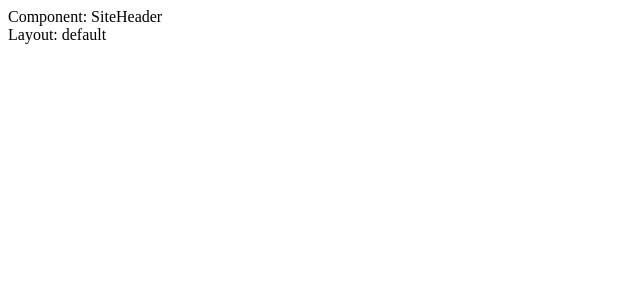
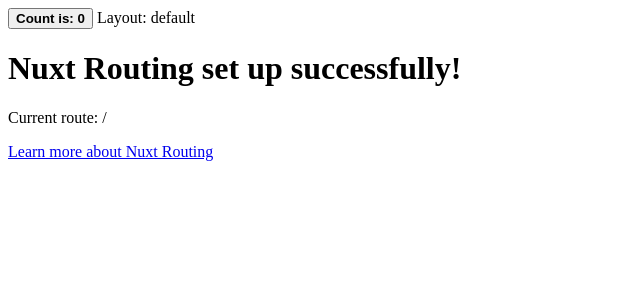
Before and after one commit to EphraimHaber/kli1-migration, a Nuxt app in the folder frontend/: page / in a window 1280 px wide. Shown: the top 300 px of the page, without its empty margins (0-640 px from the left). Built offline with nearby package versions, Linux system fonts and the light colour scheme.

Commit message:
just random doodling

```diff
--- a/frontend/app.vue
+++ b/frontend/app.vue
@@ -2,6 +2,7 @@
     <div>
         <NuxtLayout />
         <NuxtRouteAnnouncer />
-        <!-- <NuxtWelcome /> -->
+        <!--  -->
     </div>
+  <NuxtPage />
 </template>
--- a/frontend/components/SiteHeader.vue
+++ b/frontend/components/SiteHeader.vue
@@ -1,7 +1,14 @@
-<script setup lang="ts"></script>
+<script setup>
+import { ref } from 'vue';
+const count = ref(0);
+</script>
 
 <template>
-    <div>Component: SiteHeader</div>
+    <button @click="count++">Count is: {{ count }}</button>
 </template>
 
-<style scoped></style>
+<style scoped>
+button {
+    font-weight: bold;
+}
+</style>
--- a/frontend/package.json
+++ b/frontend/package.json
@@ -18,6 +18,7 @@
   },
   "packageManager": "pnpm@9.10.0+sha512.73a29afa36a0d092ece5271de5177ecbf8318d454ecd701343131b8ebc0c1a91c487da46ab77c8e596d6acf1461e3594ced4becedf8921b074fbd8653ed7051c",
   "devDependencies": {
+    "@nuxt/devtools": "^1.5.1",
     "prettier": "^3.3.3"
   }
 }
--- /dev/null
+++ b/frontend/pages/index.vue
@@ -0,0 +1,11 @@
+<script setup lang="ts">
+const route = useRoute()
+</script>
+
+<template>
+  <div>
+    <h1>Nuxt Routing set up successfully!</h1>
+    <p>Current route: {{ route.path }}</p>
+    <a href="https://nuxt.com/docs/getting-started/routing" target="_blank">Learn more about Nuxt Routing</a>
+  </div>
+</template>
```
Also changed, not shown: 1 other file (tests, documents, lock files or other folders).
